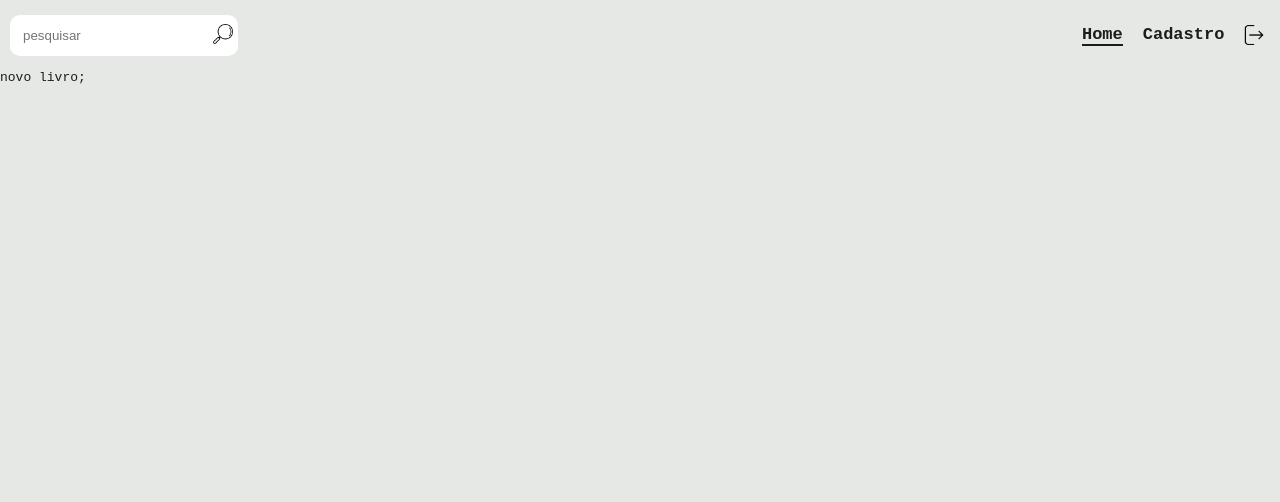
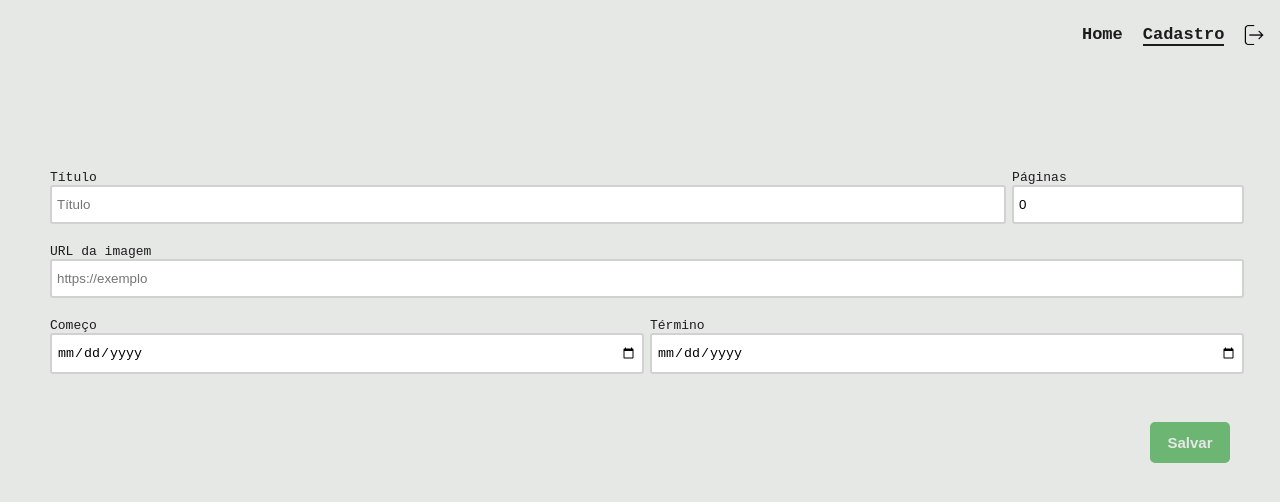
Before and after one commit to BrenoRaeder/processoInfo4_front, a React (Vite) app in the folder arquivo_livros/: page /newbook in a window 1280 px wide. Shown: the top 502 px of the page. Built offline with nearby package versions, Linux system fonts and the light colour scheme; no server answers.

Commit message:
criando cadastro de livros

```diff
--- a/arquivo_livros/src/components/Header/index.jsx
+++ b/arquivo_livros/src/components/Header/index.jsx
@@ -5,7 +5,7 @@ import {
     NavItem
 } from './style.js';
 import { Outlet, useNavigate, useLocation} from 'react-router-dom';
-import { useState } from 'react';
+import { useState, useEffect } from 'react';
 import { useUser } from '../../contexts/UserContext';
 import { setLocal } from '../../services/localStorage.js';
 
@@ -19,8 +19,17 @@ function Header() {
     const { userBooks } = useUser();
     const { setUserBooksFiltered } = useUser();
 
+    useEffect(() => {
+        if(location.pathname === '/')
+            setIsHome(true)
+        else
+            setIsHome(false)
+    }, [])
+
     function doSearch() {
         setUserBooksFiltered(userBooks.filter(userBooks => userBooks.nomeLivro.toLowerCase().includes(search)));
+        if(search === '')
+            setUserBooksFiltered(userBooks);
     }
 
     function goTo(url) {
@@ -38,12 +47,12 @@ function Header() {
     return (
         <>
             <Container>
-                <SearchBar isHome={isHome}>
+                <SearchBar is_home={isHome}>
                     <input
                         type="text"
                         id="search_bar"
                         placeholder="pesquisar"
-                        onChange={(e) => {setSearch(e.target.value.toLowerCase())}}
+                        onChange={(e) => {setSearch(e.target.value.toLowerCase()); doSearch();}}
                     />
                     <label onClick={() => {doSearch()}}>
                         <img src="./src/assets/search.png" alt="Barra de pesquisa" />
@@ -51,8 +60,8 @@ function Header() {
                 </SearchBar>
 
                 <NavBar>
-                    <NavItem onClick={() => goTo('/')} isHome={isHome}>Home</NavItem>
-                    <NavItem onClick={() => goTo('/newbook')} isHome={!isHome}>Cadastro</NavItem>
+                    <NavItem onClick={() => goTo('/')} is_home={isHome}>Home</NavItem>
+                    <NavItem onClick={() => goTo('/newbook')} is_home={!isHome}>Cadastro</NavItem>
                     <img src="./src/assets/logout.png" onClick={() => logout()}/>
                 </NavBar>
             </Container>
--- a/arquivo_livros/src/components/Header/style.js
+++ b/arquivo_livros/src/components/Header/style.js
@@ -20,7 +20,7 @@ export const SearchBar = styled.div`
     display: flex;
     opacity: ${props => {
         let display = '';
-        props.isHome ? display = '1' : display = '0';
+        props.is_home ? display = '1' : display = '0';
         return display;
     }};
     align-items: center;
@@ -33,7 +33,11 @@ export const SearchBar = styled.div`
 
     img {
         width: 20px;
-        cursor: pointer;
+        cursor: ${props => {
+            let cursor = '';
+            props.is_home ? cursor = 'pointer' : cursor = 'dafault';
+            return cursor;
+        }};
         padding-top: 2px;
     }
 
@@ -42,6 +46,11 @@ export const SearchBar = styled.div`
         border: none;
         padding: 8px;
         border-radius: 10px;
+        cursor: ${props => {
+            let cursor = '';
+            props.is_home ? cursor = 'text' : cursor = 'default';
+            return cursor;
+        }};
     }
 `;
 
@@ -66,7 +75,7 @@ export const NavItem = styled.h3`
     font-size: 17px;
     border-bottom: ${ (props) => {
         let border = '';
-        if(props.isHome)
+        if(props.is_home)
             border = '2px solid var(--black);';
         else
            border = '2px solid transparent;';
--- a/arquivo_livros/src/pages/Login/index.jsx
+++ b/arquivo_livros/src/pages/Login/index.jsx
@@ -7,7 +7,6 @@ import {
 import Button from '../../common/Button';
 import { useState } from 'react';
 import { api } from '../../services/api.js';
-import { useUser } from '../../contexts/UserContext.jsx';
 import { setLocal } from '../../services/localStorage.js';
 
 function Login() {
@@ -23,11 +22,9 @@ function Login() {
             login: login,
             senha: senha
         }).then(resp => {
-            console.log(resp);
             setLocal("userId", resp.data.idUsuario);
             window.location.href = "/";
         }).catch(err => {
-            console.log(err);
             if (err.request.status !== 200)
                 setLoginFailed(true);
         })
--- a/arquivo_livros/src/pages/NewBook/index.jsx
+++ b/arquivo_livros/src/pages/NewBook/index.jsx
@@ -1,10 +1,120 @@
+import {
+    Container
+} from './style.js';
+import Button from '../../common/Button';
+import { useState } from 'react';
+import { getLocal } from '../../services/localStorage.js';
+import { api } from '../../services/api.js'
 
 function NewBook() {
 
+    const [name, setName] = useState('');
+    const [pages, setPages] = useState(0);
+    const [image, setImage] = useState('');
+    const [startDate, setStartDate] = useState('');
+    const [finishDate, setFinishDate] = useState('');
+
+    const [valid, setValid] = useState(true);
+
+    async function saveBook() {
+
+        if (name === '' || image === '') {
+            setValid(false);
+        } else {
+            let book = {
+                imgCapa: image,
+                nomeLivro: name,
+                qtdPaginas: pages,
+                dataComeco: startDate + "T12:02:21.373521Z",
+                dataTermino: finishDate + "T12:02:21.373521Z",
+                usuario: {
+                    idUsuario: getLocal("userId")
+                }
+            }
+
+            await api.post('/livro', book).then(res => {
+                window.location.href = './';
+            }).catch(err => {
+                console.log(err);
+                setValid(false);
+            })
+        }
+
+    }
+
     return (
-        <div>
-            novo livro;
-        </div>
+        <Container valid={valid}>
+            <div className="name_pages">
+                <div>
+                    <label htmlFor="#name">Título</label>
+                    <input
+                        id="name"
+                        type="text"
+                        placeholder="Título"
+                        value={name}
+                        onChange={(e) => setName(e.target.value)}
+                    />
+                </div>
+                <div>
+                    <label htmlFor="#pages">Páginas</label>
+                    <input
+                        id="pages"
+                        type="number"
+                        placeholder="0"
+                        value={pages}
+                        onChange={(e) => setPages(e.target.value)}
+                    />
+                </div>
+            </div>
+            <div className="image">
+                <div>
+                    <label htmlFor="#image">URL da imagem</label>
+                    <input
+                        id="image"
+                        type="text"
+                        placeholder="https://exemplo"
+                        value={image}
+                        onChange={(e) => setImage(e.target.value)}
+                    />
+                </div>
+            </div>
+            <div className="dates">
+                <div>
+                    <label htmlFor="#start">Começo</label>
+                    <input
+                        id="start"
+                        type="date"
+                        value={startDate}
+                        onChange={(e) => setStartDate(e.target.value)}
+                    />
+                </div>
+                <div>
+                    <label htmlFor="#finish">Término</label>
+                    <input
+                        id="finish"
+                        type="date"
+                        value={finishDate}
+                        onChange={(e) => setFinishDate(e.target.value)}
+                    />
+                </div>
+            </div>
+            {
+                !valid ?
+                    <div className="failedMessage">Campos inválidos</div>
+                    :
+                    <div></div>
+            }
+            <div className="save_button">
+                <Button
+                    onClick={() => { saveBook() }}
+                    color="var(--white)"
+                    background="#6db572"
+                    active={true}
+                    text="Salvar"
+                    width="80px"
+                ></Button>
+            </div>
+        </Container>
     )
 }
 
--- /dev/null
+++ b/arquivo_livros/src/pages/NewBook/style.js
@@ -0,0 +1,57 @@
+import styled from 'styled-components';
+
+export const Container = styled.div`
+    padding: 100px 50px;
+    display: flex;
+    flex-direction: column;
+    gap: 20px;
+
+    input {
+        width: 100%;
+        border-radius: 3px;
+        padding: 10px 5px;
+        transition: .3s;
+        border: ${(props) => {
+            let border;
+            !props.valid ? border = '2px solid var(--red)' : border = '2px solid rgba(28,28,28, .2)';
+            return border;
+        }};
+        background: #fff;
+        outline-color: ${(props) => {
+            let color;
+            !props.valid ? color = color = 'var(--red)' : color = 'var(--black)';
+            return color;
+        }}
+    }
+
+    .name_pages {
+        display: flex;
+        gap: 20px;
+
+        div:first-child {
+            width: 90%;
+        }
+    }
+
+    .dates {
+        display: flex;
+        gap: 20px;
+
+        div {
+            width: 50%;
+        }
+    }
+
+    .save_button {
+        display: flex;
+        width: 100%;
+        justify-content: flex-end;
+    }
+
+    .failedMessage {
+        color: var(--red);
+        transition: .3s;
+        text-align: center;
+        font-size: 20px;
+    }
+`;
```
